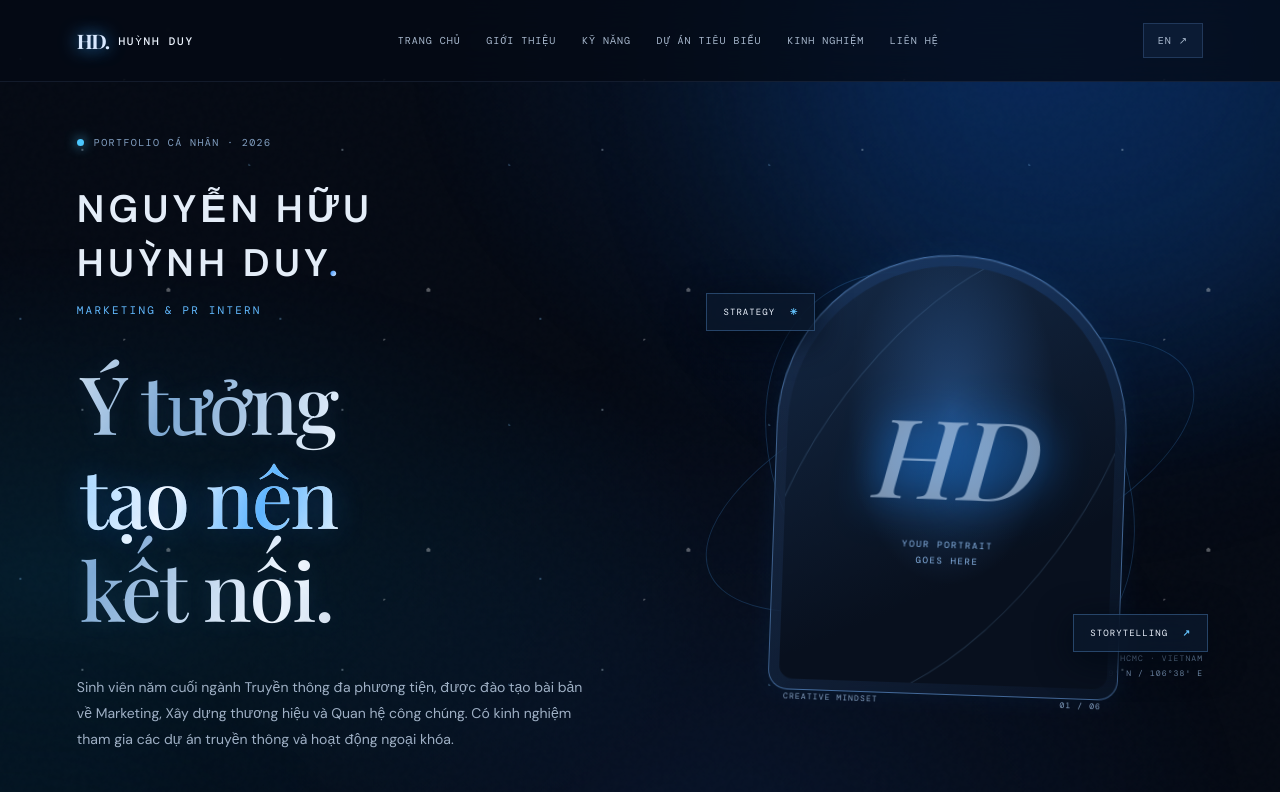
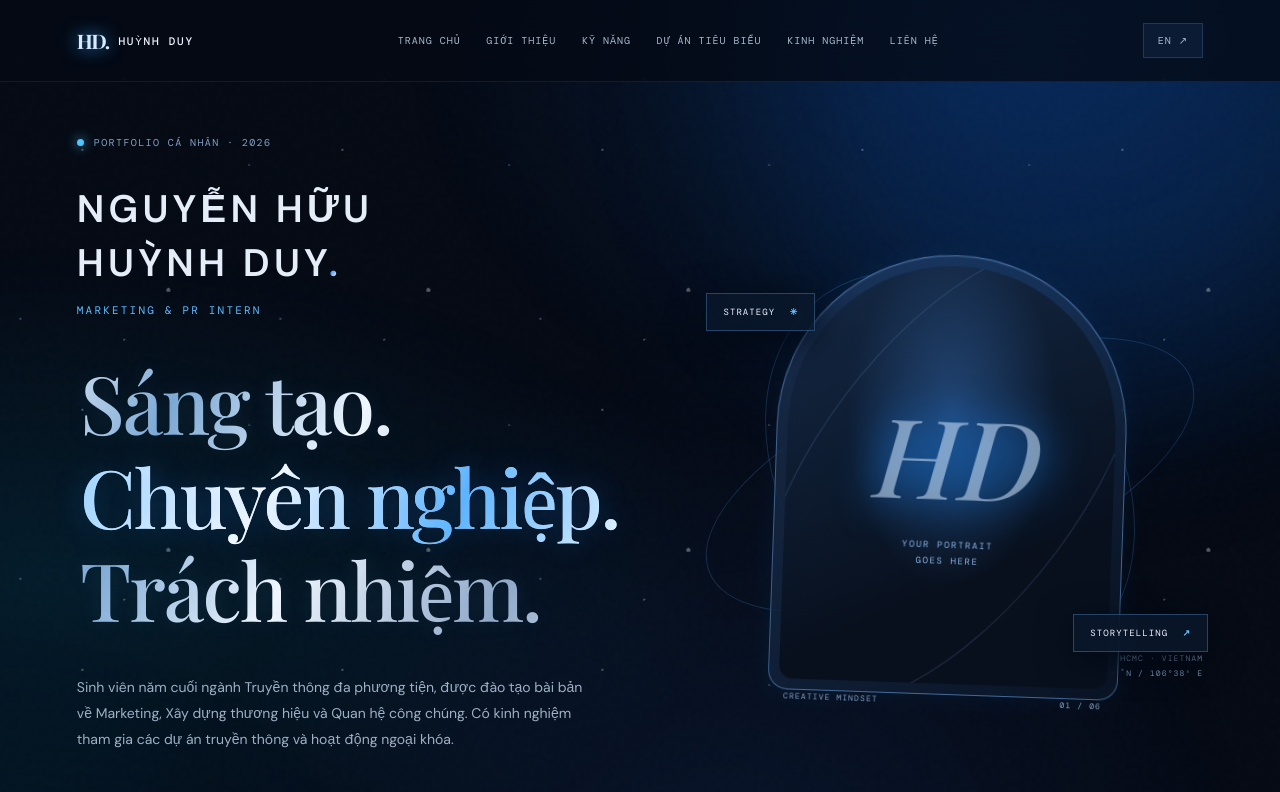
Before and after one commit to huynhduyussh2023-code/huynh-duy-portfolio, a Next.js app in the folder huynh-duy-portfolio/: page / in a window 1280 px wide. Shown: the top 792 px of the page. Built offline with nearby package versions, Linux system fonts and the light colour scheme; a web font is replaced by a local one.

Commit message:
Update page.tsx

```diff
--- a/huynh-duy-portfolio/app/page.tsx
+++ b/huynh-duy-portfolio/app/page.tsx
@@ -9,9 +9,9 @@ const copy = {
     nav: ["Trang chủ", "Giới thiệu", "Kỹ năng", "Dự án tiêu biểu", "Kinh nghiệm", "Liên hệ"],
     role: "MARKETING & PR INTERN",
     eyebrow: "PORTFOLIO CÁ NHÂN · 2026",
-    hero1: "Ý tưởng",
-    hero2: "tạo nên",
-    hero3: "kết nối.",
+    hero1: "Sáng tạo.",
+    hero2: "Chuyên nghiệp.",
+    hero3: "Trách nhiệm.",
     intro: "Sinh viên năm cuối ngành Truyền thông đa phương tiện, được đào tạo bài bản về Marketing, Xây dựng thương hiệu và Quan hệ công chúng. Có kinh nghiệm tham gia các dự án truyền thông và hoạt động ngoại khóa.",
     cta: "Khám phá dự án",
     about: "Tôi là Huỳnh Duy",
@@ -44,16 +44,16 @@ const copy = {
       { title: "HAYDAY KOMBUCHA — VINAMILK", course: "Advertising", role: "Campaign Planning", desc: "Xây dựng proposal chiến dịch quảng bá sản phẩm Kombucha HayDay. Nghiên cứu bối cảnh mạng xã hội, định vị thương hiệu, đối thủ, USP và khách hàng mục tiêu; đóng góp Big Idea, kế hoạch triển khai và bài viết báo chí.", tags: ["Brand Research", "Big Idea", "Advertising"] },
       { title: "GÕ CỬA NHÀ MỸ NAM", course: "Website Design and Administration", role: "Website Concept & Design", desc: "Thiết kế website quảng bá phim tương tác do Yeah1 và Mango TV sản xuất. Phụ trách ý tưởng, moodboard, nghiên cứu nội dung phim, thiết kế website và các materials.", tags: ["Web Design", "Moodboard", "Visual Content"], link: "https://gocuanhamynam.vercel.app", linkLabel: "Mở website" },
       { title: "232 TUỔI — THE FLOB × CHUPA CHUPS", course: "Project 2: Audio - Visual Production", role: "Creative & Production Team", desc: "Thực hiện MV remake lồng ghép quảng cáo Chupa Chups. Phát triển ý tưởng và Big Idea, liên hệ The Flob, phụ trách các vấn đề âm nhạc; tham gia lựa chọn trang phục, tìm kiếm và casting diễn viên, chọn địa điểm quay và góp ý hậu kỳ.", tags: ["Music Video", "Production", "Casting"], link: "https://drive.google.com/file/d/1bsmt0bQbmOt5PXVZ6sFqpF9Eqeidf0FD/view?usp=drivesdk", linkLabel: "Xem MV" },
-      { title: "SẮP NGỬA", course: "Introduction to Film Directing", role: "Concept & Scriptwriting", desc: "Phim ngắn 15 phút thuộc chủ đề tâm lý – xã hội. Phát triển ý tưởng, chủ đề tư tưởng, logline và kịch bản chi tiết; đảm nhận lựa chọn, casting diễn viên và góp ý hậu kỳ.", tags: ["Short Film", "Scriptwriting", "Casting"], link: "https://drive.google.com/file/d/1nU1vaTUKrXLQzCJa02v4s6DuEjlXkKVd/view?usp=drivesdk", linkLabel: "Xem phim" },
+      { title: "SẤP NGỬA", course: "Introduction to Film Directing", role: "Concept & Scriptwriting", desc: "Phim ngắn 15 phút thuộc chủ đề tâm lý – xã hội. Phát triển ý tưởng, chủ đề tư tưởng, logline và kịch bản chi tiết; đảm nhận lựa chọn, casting diễn viên và góp ý hậu kỳ.", tags: ["Short Film", "Scriptwriting", "Casting"], link: "https://drive.google.com/file/d/1nU1vaTUKrXLQzCJa02v4s6DuEjlXkKVd/view?usp=drivesdk", linkLabel: "Xem phim" },
     ],
   },
   en: {
     nav: ["Home", "About Me", "Skills", "Selected Works", "Experience", "Contact"],
     role: "MARKETING & PR INTERN",
     eyebrow: "PERSONAL PORTFOLIO · 2026",
-    hero1: "Ideas",
-    hero2: "that build",
-    hero3: "connections.",
+    hero1: "Creative.",
+    hero2: "Professional.",
+    hero3: "Responsible.",
     intro: "A final-year Multimedia Communications student with academic training in Marketing, Branding, and Public Relations. Experienced in communication projects and extracurricular activities.",
     cta: "Explore projects",
     about: "Hello, I'm Huỳnh Duy",
@@ -86,7 +86,7 @@ const copy = {
       { title: "HAYDAY KOMBUCHA — VINAMILK", course: "Advertising", role: "Campaign Planning", desc: "Developed an advertising campaign proposal for HayDay Kombucha. Researched social context, brand positioning, competitors, USP, and target audience; contributed to the Big Idea, campaign rollout plan, and press content.", tags: ["Brand Research", "Big Idea", "Advertising"] },
       { title: "GÕ CỬA NHÀ MỸ NAM", course: "Website Design and Administration", role: "Website Concept & Design", desc: "Designed a promotional website for the interactive film produced by Yeah1 and Mango TV. Developed the concept and moodboard, researched the film, and created the website and its visual materials.", tags: ["Web Design", "Moodboard", "Visual Content"], link: "https://gocuanhamynam.vercel.app", linkLabel: "Open website" },
       { title: "232 TUỔI — THE FLOB × CHUPA CHUPS", course: "Project 2: Audio - Visual Production", role: "Creative & Production Team", desc: "Produced a remake music video integrating a Chupa Chups advertisement. Developed the concept and Big Idea, liaised with The Flob on music-related matters, and contributed to styling, casting, location scouting, and post-production feedback.", tags: ["Music Video", "Production", "Casting"], link: "https://drive.google.com/file/d/1bsmt0bQbmOt5PXVZ6sFqpF9Eqeidf0FD/view?usp=drivesdk", linkLabel: "Watch MV" },
-      { title: "SẮP NGỬA", course: "Introduction to Film Directing", role: "Concept & Scriptwriting", desc: "A 15-minute psychological-social short film. Developed the concept, central theme, logline, and detailed screenplay; took part in actor selection and casting, and provided post-production feedback.", tags: ["Short Film", "Scriptwriting", "Casting"], link: "https://drive.google.com/file/d/1nU1vaTUKrXLQzCJa02v4s6DuEjlXkKVd/view?usp=drivesdk", linkLabel: "Watch film" },
+      { title: "SẤP NGỬA", course: "Introduction to Film Directing", role: "Concept & Scriptwriting", desc: "A 15-minute psychological-social short film. Developed the concept, central theme, logline, and detailed screenplay; took part in actor selection and casting, and provided post-production feedback.", tags: ["Short Film", "Scriptwriting", "Casting"], link: "https://drive.google.com/file/d/1nU1vaTUKrXLQzCJa02v4s6DuEjlXkKVd/view?usp=drivesdk", linkLabel: "Watch film" },
     ],
   },
 };
@@ -96,9 +96,13 @@ export default function Home() {
   const [menuOpen, setMenuOpen] = useState(false);
   const t = copy[lang];
   const ids = ["home", "about", "skills", "works", "experience", "contact"];
+
   return (
     <main>
-      <div className="ambient ambient-one" /><div className="ambient ambient-two" /><div className="grain" />
+      <div className="ambient ambient-one" />
+      <div className="ambient ambient-two" />
+      <div className="grain" />
+
       <header className="topbar">
         <a className="brand" href="#home"><span className="brand-mark">HD.</span><span>HUỲNH DUY</span></a>
         <button className="menu-toggle" onClick={() => setMenuOpen(!menuOpen)} aria-label="Toggle menu">☰</button>
@@ -113,10 +117,13 @@ export default function Home() {
           <p className="eyebrow"><span className="live-dot" />{t.eyebrow}</p>
           <p className="hero-name">NGUYỄN HỮU<br/>HUỲNH DUY<span className="chrome-dot">.</span></p>
           <p className="role">{t.role}</p>
-          <h1>{t.hero1}<br/><em>{t.hero2}</em><br/>{t.hero3}</h1>
+          <h1 className="hero-tagline">
+            {t.hero1}<br/><em>{t.hero2}</em><br/>{t.hero3}
+          </h1>
           <p className="hero-intro">{t.intro}</p>
           <a className="text-link" href="#works">{t.cta} <span>↗</span></a>
         </div>
+
         <div className="portrait-stage">
           <div className="orbit orbit-a" /><div className="orbit orbit-b" />
           <div className="portrait-card">
@@ -135,17 +142,17 @@ export default function Home() {
       </section>
 
       <section className="section-wrap skills-section" id="skills">
-        <div className="section-kicker">02 / CAPABILITIES</div><div className="section-heading"><h2>{t.skillsTitle}</h2><p>{t.skillsSub}</p></div>
+        <div className="section-kicker">02 / CAPABILITIES</div>
+        <div className="section-heading"><h2>{t.skillsTitle}</h2><p>{t.skillsSub}</p></div>
         <div className="skill-grid">{t.skillGroups.map(([group, items]) => <div className="skill-card" key={String(group)}><p className="card-label">{group}</p><ul>
-  {Array.isArray(items)
-    ? items.map(x => <li key={x}>{x}</li>)
-    : <li>{items}</li>}
-</ul><span className="card-cross">✳</span></div>)}</div>
+          {Array.isArray(items) ? items.map(x => <li key={x}>{x}</li>) : <li>{items}</li>}
+        </ul><span className="card-cross">✳</span></div>)}</div>
         <div className="language-line"><span>{t.language}</span><b>{t.languageText}</b></div>
       </section>
 
       <section className="section-wrap works-section" id="works">
-        <div className="section-kicker">03 / SELECTED WORKS</div><div className="section-heading"><h2>{t.worksTitle}<span className="chrome-dot">.</span></h2><p>{t.worksSub}</p></div>
+        <div className="section-kicker">03 / SELECTED WORKS</div>
+        <div className="section-heading"><h2>{t.worksTitle}<span className="chrome-dot">.</span></h2><p>{t.worksSub}</p></div>
         <div className="project-grid">{t.projects.map((p, i) => <article className="project-card" key={p.title}>
           <div className={`project-art art-${i+1}`}><span className="art-number">0{i+1}</span><span className="art-word">{["STILL","PULSE","FRESH","INTERACTIVE","MOTION","STORY"][i]}</span><span className="art-orb" /></div>
           <div className="project-info"><div className="project-meta"><span>{t.course}: {p.course}</span><span>{p.role}</span></div><h3>{p.title}</h3><p>{p.desc}</p><div className="tags">{p.tags.map(tag => <span key={tag}>{tag}</span>)}</div>{p.link && <a className="project-link" href={p.link} target="_blank" rel="noreferrer">{p.linkLabel} ↗</a>}</div>
@@ -153,7 +160,8 @@ export default function Home() {
       </section>
 
       <section className="section-wrap experience-section" id="experience">
-        <div className="section-kicker">04 / EXPERIENCE</div><div className="section-heading"><h2>{t.experienceTitle}</h2><p>PROJECTS · PEOPLE · IMPACT</p></div>
+        <div className="section-kicker">04 / EXPERIENCE</div>
+        <div className="section-heading"><h2>{t.experienceTitle}</h2><p>PROJECTS · PEOPLE · IMPACT</p></div>
         <div className="timeline">{t.exp.map((e, i) => <article className="timeline-item" key={e.name}><div className="timeline-count">0{i+1}</div><div className="timeline-main"><div className="timeline-top"><h3>{e.name}</h3><span>{e.date}</span></div><p className="timeline-role">{e.role}</p><p>{e.desc}</p></div></article>)}</div>
         <div className="achievement"><strong>404.92M</strong><span>VND · MERACLE SPONSORSHIP VALUE</span><i>100K+</i><span>YOUTHSPEAK FANPAGE FOLLOWERS</span></div>
       </section>
```
